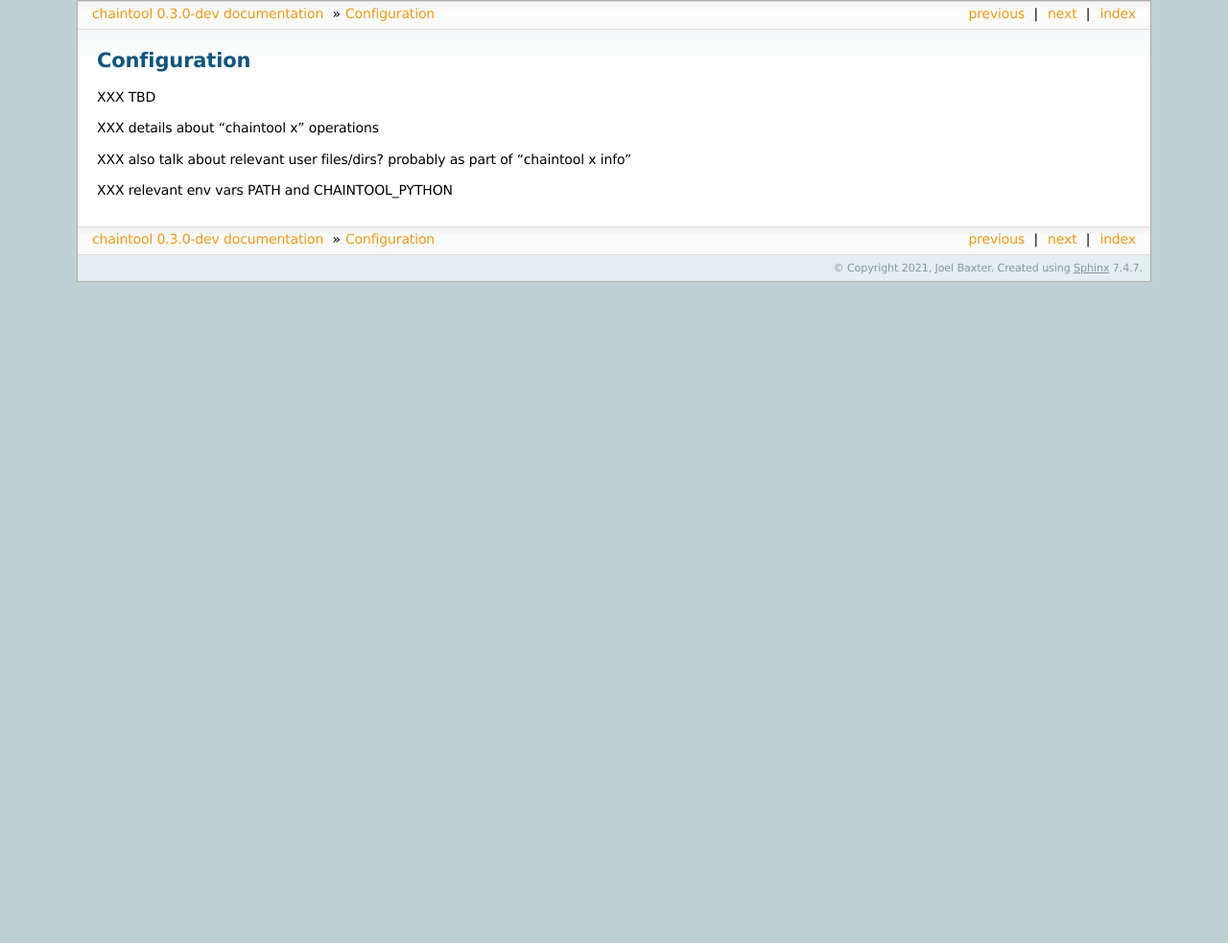
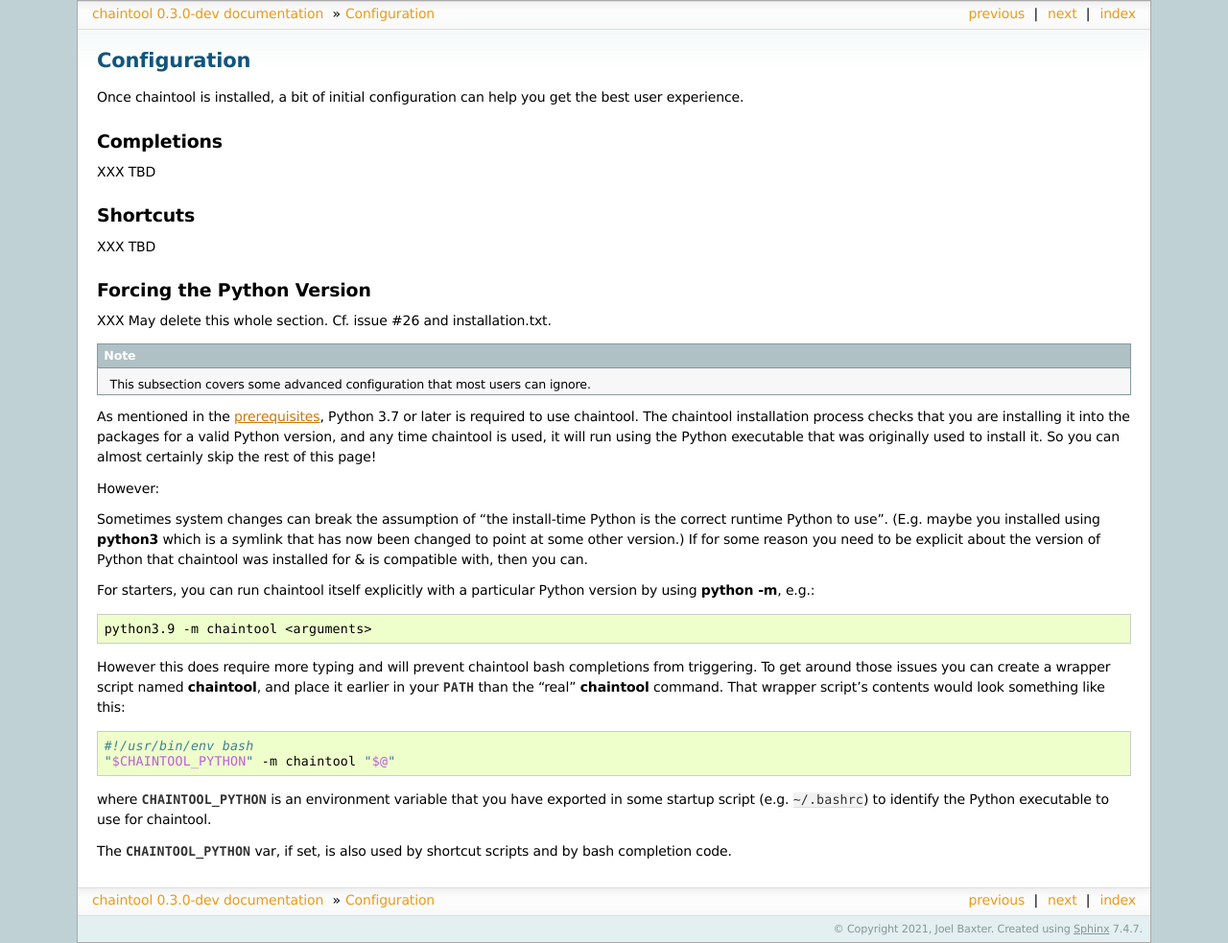
Before and after one commit to neogeographica/chaintool, a Sphinx documentation site: the page built from docs/configuration.rst, in a window 1280 px wide. Shown: the whole page at 96% size. Built offline with Sphinx 7.4.7, drawn with Linux system fonts in a browser that asks for light colours; before the commit the page ends 900 px from its top, so only the background shows below that.

Commit message:
docs work

```diff
--- a/docs/configuration.rst
+++ b/docs/configuration.rst
@@ -1,10 +1,49 @@
 Configuration
 =================================
 
+Once chaintool is installed, a bit of initial configuration can help you get the best user experience.
+
+
+Completions
+---------------------------------------------------------------
+
 XXX TBD
 
-XXX details about "chaintool x" operations
 
-XXX also talk about relevant user files/dirs? probably as part of "chaintool x info"
+Shortcuts
+---------------------------------------------------------------
 
-XXX relevant env vars PATH and CHAINTOOL_PYTHON
+XXX TBD
+
+
+Forcing the Python Version
+---------------------------------------------------------------
+
+XXX May delete this whole section. Cf. issue #26 and installation.txt.
+
+.. note::
+
+   This subsection covers some advanced configuration that most users can ignore.
+
+As mentioned in the :doc:`prerequisites <prereqs>`, Python 3.7 or later is required to use chaintool. The chaintool installation process checks that you are installing it into the packages for a valid Python version, and any time chaintool is used, it will run using the Python executable that was originally used to install it. So you can almost certainly skip the rest of this page!
+
+However:
+
+Sometimes system changes can break the assumption of "the install-time Python is the correct runtime Python to use". (E.g. maybe you installed using :command:`python3` which is a symlink that has now been changed to point at some other version.) If for some reason you need to be explicit about the version of Python that chaintool was installed for & is compatible with, then you can.
+
+For starters, you can run chaintool itself explicitly with a particular Python version by using :command:`python -m`, e.g.:
+
+.. code-block:: none
+
+    python3.9 -m chaintool <arguments>
+
+However this does require more typing and will prevent chaintool bash completions from triggering. To get around those issues you can create a wrapper script named :command:`chaintool`, and place it earlier in your :envvar:`PATH` than the "real" :command:`chaintool` command. That wrapper script's contents would look something like this:
+
+.. code-block:: bash
+
+    #!/usr/bin/env bash
+    "$CHAINTOOL_PYTHON" -m chaintool "$@"
+
+where :envvar:`CHAINTOOL_PYTHON` is an environment variable that you have exported in some startup script (e.g. :file:`~/.bashrc`) to identify the Python executable to use for chaintool.
+
+The :envvar:`CHAINTOOL_PYTHON` var, if set, is also used by shortcut scripts and by bash completion code.
```
Also changed, not shown: README.rst (+8 -4 lines), docs/shared/installation.txt (+8 -4 lines).
